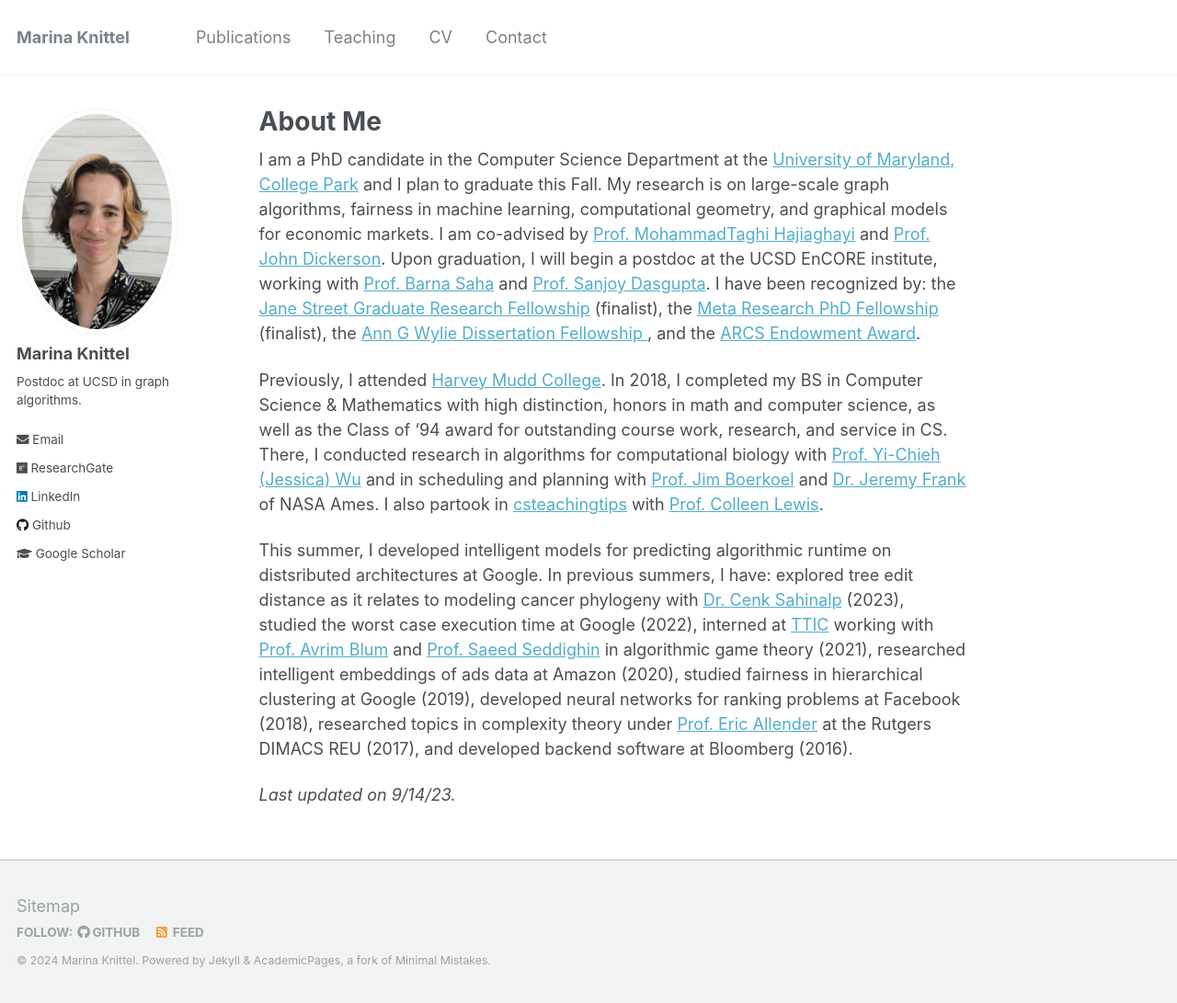
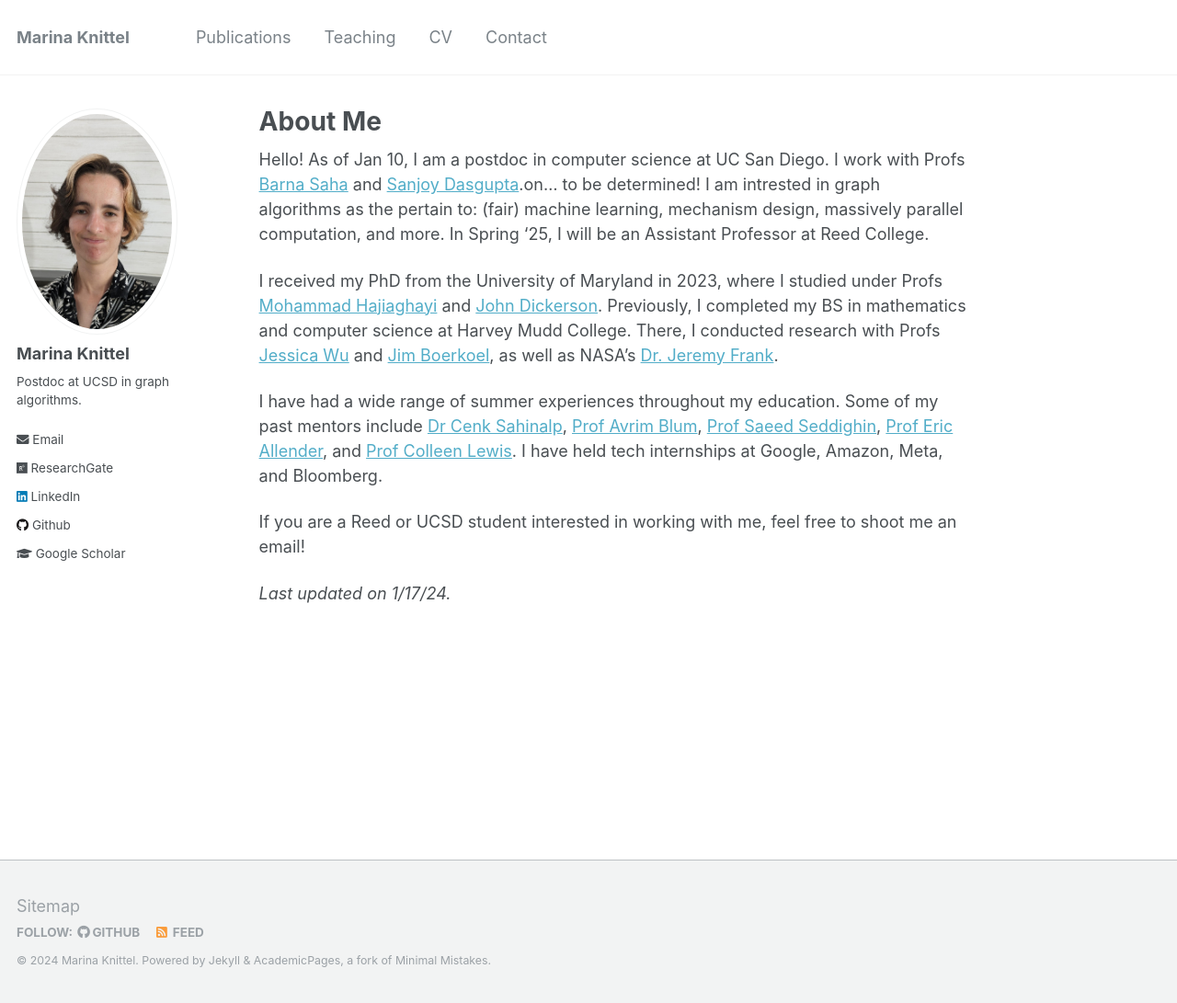
Before and after one commit to mknittel/mknittel.github.io, a Jekyll site: the page built from _pages/about.md, in a window 1280 px wide and 1091 px high. Shown: the whole window at 92% size. Built offline with Jekyll 4.4.1, drawn with Linux system fonts in a browser that asks for light colours.

Commit message:
Updated about

```diff
--- a/_pages/about.md
+++ b/_pages/about.md
@@ -8,10 +8,20 @@ redirect_from:
   - /about.html
 ---
 
+Hello! As of Jan 10, I am a postdoc in computer science at UC San Diego. I work with Profs [Barna Saha](https://barnasaha.net/) and [Sanjoy Dasgupta](https://cseweb.ucsd.edu/~dasgupta/).on... to be determined! I am intrested in graph algorithms as the pertain to: (fair) machine learning, mechanism design, massively parallel computation, and more. In Spring '25, I will be an Assistant Professor at Reed College.
+
+I received my PhD from the University of Maryland in 2023, where I studied under Profs [Mohammad Hajiaghayi](http://www.cs.umd.edu/~hajiagha/) and [John Dickerson](http://jpdickerson.com). Previously, I completed my BS in mathematics and computer science at Harvey Mudd College. There, I conducted research with Profs [Jessica Wu](https://www.cs.hmc.edu/~yjw/) and [Jim Boerkoel](https://www.cs.hmc.edu/~boerkoel/), as well as NASA's [Dr. Jeremy Frank](https://ti.arc.nasa.gov/profile/frank/).
+
+I have had a wide range of summer experiences throughout my education. Some of my past mentors include [Dr Cenk Sahinalp](https://ccr.cancer.gov/staff-directory/s-cenk-sahinalp), [Prof Avrim Blum](https://ttic.uchicago.edu/~avrim/), [Prof Saeed Seddighin](https://sites.google.com/view/saeedrezaseddighin), [Prof Eric Allender](https://www.cs.rutgers.edu/~allender/), and [Prof Colleen Lewis](http://blogs.hmc.edu/lewis/). I have held tech internships at Google, Amazon, Meta, and Bloomberg.
+
+If you are a Reed or UCSD student interested in working with me, feel free to shoot me an email!
+
+<!--
 I am a PhD candidate in the Computer Science Department at the [University of Maryland, College Park](https://www.cs.umd.edu/) and I plan to graduate this Fall. My research is on large-scale graph algorithms, fairness in machine learning, computational geometry, and graphical models for economic markets. I am co-advised by [Prof. MohammadTaghi Hajiaghayi](http://www.cs.umd.edu/~hajiagha/) and [Prof. John Dickerson](http://jpdickerson.com). Upon graduation, I will begin a postdoc at the UCSD EnCORE institute, working with [Prof. Barna Saha](https://barnasaha.net/) and [Prof. Sanjoy Dasgupta](https://cseweb.ucsd.edu/~dasgupta/). I have been recognized by: the [Jane Street Graduate Research Fellowship](https://www.janestreet.com/join-jane-street/programs-and-events/graduate-research-fellowship/) (finalist), the [Meta Research PhD Fellowship](https://research.facebook.com/fellowship/) (finalist), the [Ann G Wylie Dissertation Fellowship ](https://gradschool.umd.edu/funding/student-fellowships-awards/dissertation-fellowship), and the [ARCS Endowment Award](https://arcsfoundation.org/).
 
 Previously, I attended [Harvey Mudd College](https://www.cs.hmc.edu/). In 2018, I completed my BS in Computer Science & Mathematics with high distinction, honors in math and computer science, as well as the Class of '94 award for outstanding course work, research, and service in CS. There, I conducted research in algorithms for computational biology with [Prof. Yi-Chieh (Jessica) Wu](https://www.cs.hmc.edu/~yjw/) and in scheduling and planning with [Prof. Jim Boerkoel](https://www.cs.hmc.edu/~boerkoel/) and [Dr. Jeremy Frank](https://ti.arc.nasa.gov/profile/frank/) of NASA Ames. I also partook in [csteachingtips](https://www.csteachingtips.org) with [Prof. Colleen Lewis](http://blogs.hmc.edu/lewis/).
 
 This summer, I developed intelligent models for predicting algorithmic runtime on distsributed architectures at Google. In previous summers, I have: explored tree edit distance as it relates to modeling cancer phylogeny with [Dr. Cenk Sahinalp](https://ccr.cancer.gov/staff-directory/s-cenk-sahinalp) (2023), studied the worst case execution time at Google (2022), interned at [TTIC](https://www.ttic.edu/) working with [Prof. Avrim Blum](https://ttic.uchicago.edu/~avrim/) and [Prof. Saeed Seddighin](https://sites.google.com/view/saeedrezaseddighin) in algorithmic game theory (2021), researched intelligent embeddings of ads data at Amazon (2020), studied fairness in hierarchical clustering at Google (2019), developed neural networks for ranking problems at Facebook (2018), researched topics in complexity theory under [Prof. Eric Allender](https://www.cs.rutgers.edu/~allender/) at the Rutgers DIMACS REU (2017), and developed backend software at Bloomberg (2016).
+-->
 
-*Last updated on 9/14/23.*
+*Last updated on 1/17/24.*
```
